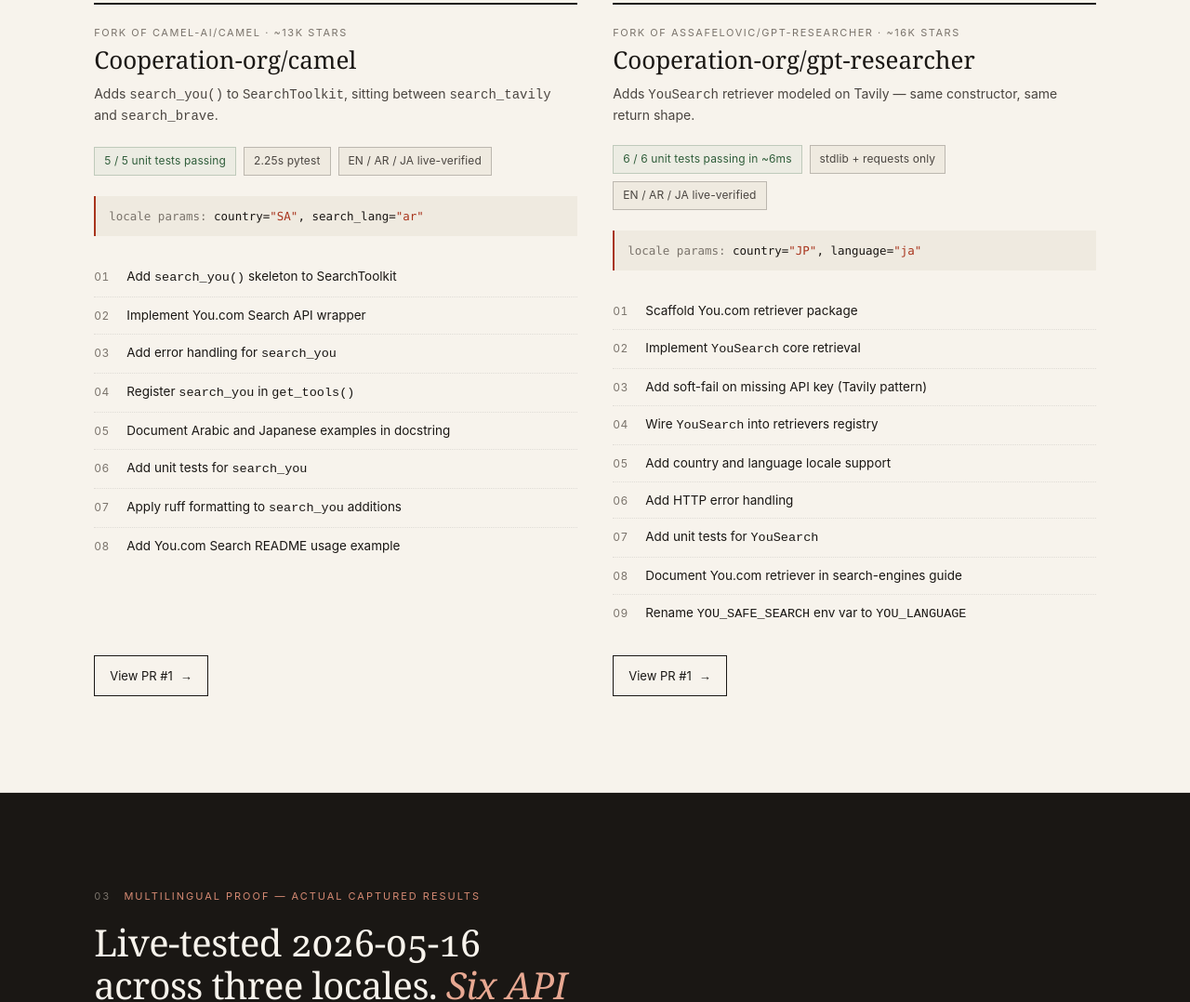
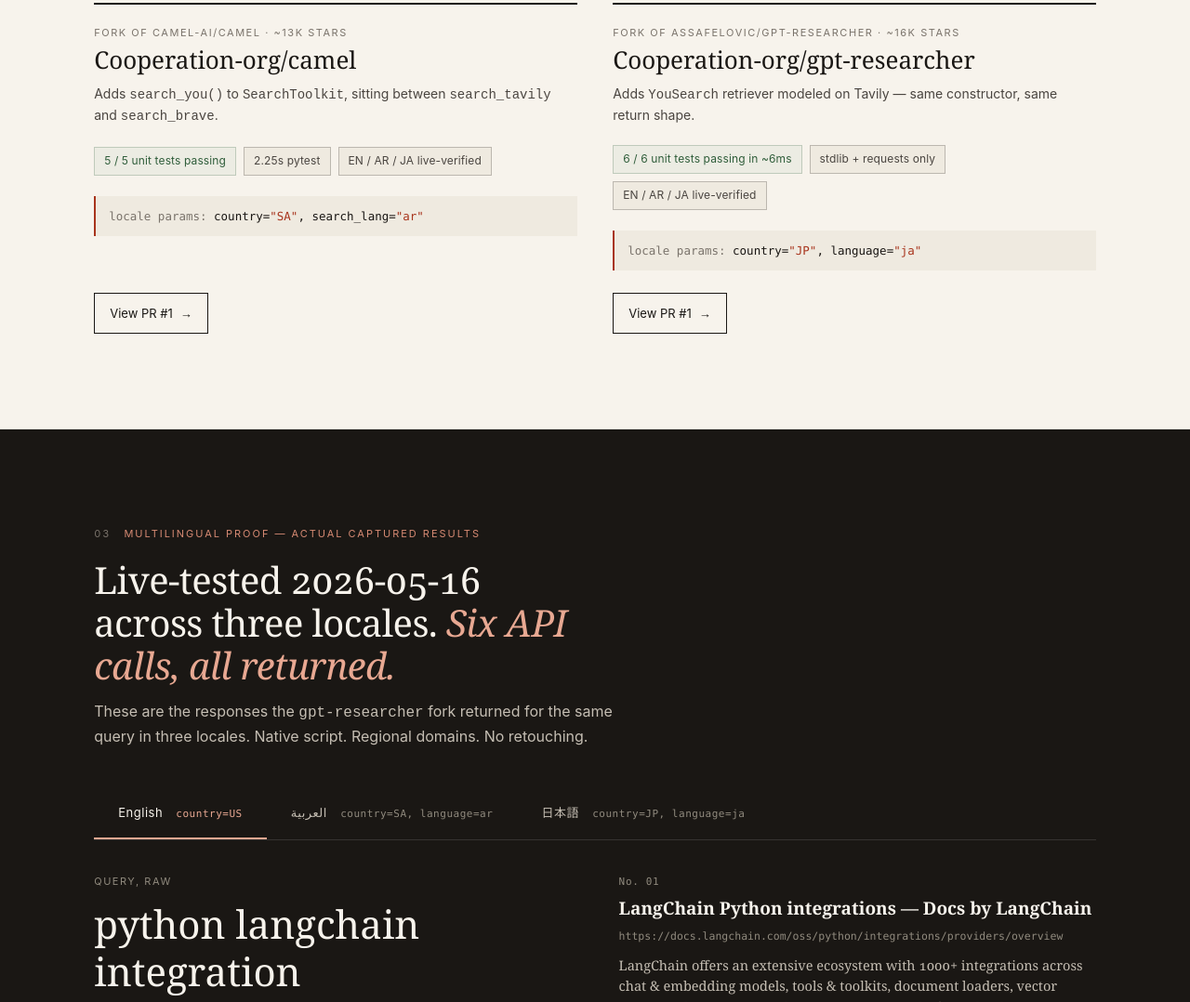
Before and after one commit to dev-mhany/youcom-ecosystem-work, a plain HTML site: page demos/index.html in a window 1280 px wide. Shown: the part 2401-3479 px from the top of the page at 93% size. Drawn offline with Linux system fonts and the light colour scheme.

Commit message:
Drop numbered commit lists from fork cards
Counts move with each iteration; visible at the linked PR pages
anyway. Cards keep the one-liner, badges, locale-params row, and
PR button — enough to communicate scope without a list to maintain.

```diff
--- a/demos/index.html
+++ b/demos/index.html
@@ -799,17 +799,6 @@
           <span class="k">locale params:</span> country=<span style="color:var(--accent)">"SA"</span>, search_lang=<span style="color:var(--accent)">"ar"</span>
         </div>
 
-        <ol class="commits">
-          <li>Add <code>search_you()</code> skeleton to SearchToolkit</li>
-          <li>Implement You.com Search API wrapper</li>
-          <li>Add error handling for <code>search_you</code></li>
-          <li>Register <code>search_you</code> in <code>get_tools()</code></li>
-          <li>Document Arabic and Japanese examples in docstring</li>
-          <li>Add unit tests for <code>search_you</code></li>
-          <li>Apply ruff formatting to <code>search_you</code> additions</li>
-          <li>Add You.com Search README usage example</li>
-        </ol>
-
         <div class="pr">
           <a class="pr-btn" href="https://github.com/Cooperation-org/camel/pull/1" target="_blank" rel="noopener">View PR #1 <span class="arrow" style="font-family:var(--serif);font-style:italic">&rarr;</span></a>
         </div>
@@ -829,18 +818,6 @@
         <div class="locale-row">
           <span class="k">locale params:</span> country=<span style="color:var(--accent)">"JP"</span>, language=<span style="color:var(--accent)">"ja"</span>
         </div>
-
-        <ol class="commits">
-          <li>Scaffold You.com retriever package</li>
-          <li>Implement <code>YouSearch</code> core retrieval</li>
-          <li>Add soft-fail on missing API key (Tavily pattern)</li>
-          <li>Wire <code>YouSearch</code> into retrievers registry</li>
-          <li>Add country and language locale support</li>
-          <li>Add HTTP error handling</li>
-          <li>Add unit tests for <code>YouSearch</code></li>
-          <li>Document You.com retriever in search-engines guide</li>
-          <li>Rename <code>YOU_SAFE_SEARCH</code> env var to <code>YOU_LANGUAGE</code></li>
-        </ol>
 
         <div class="pr">
           <a class="pr-btn" href="https://github.com/Cooperation-org/gpt-researcher/pull/1" target="_blank" rel="noopener">View PR #1 <span class="arrow" style="font-family:var(--serif);font-style:italic">&rarr;</span></a>
```
